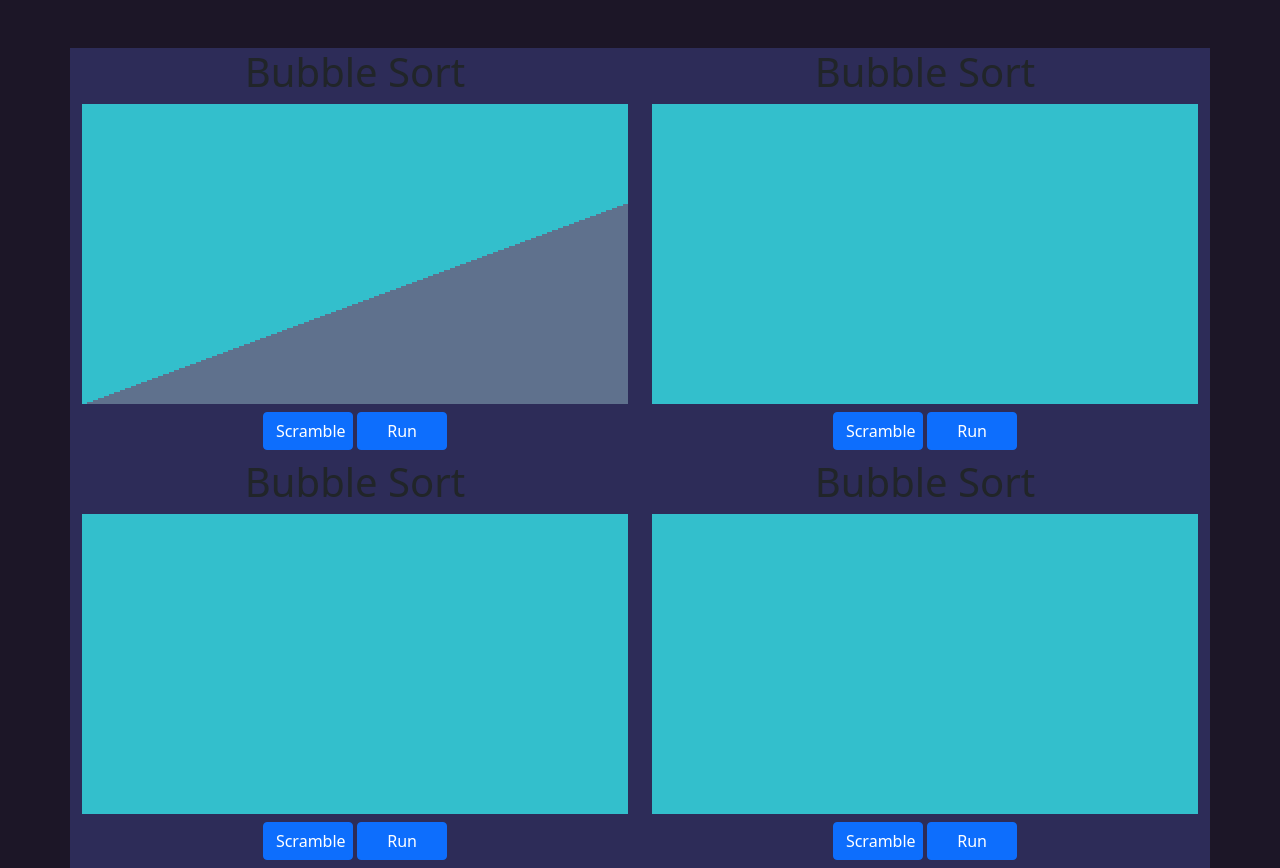
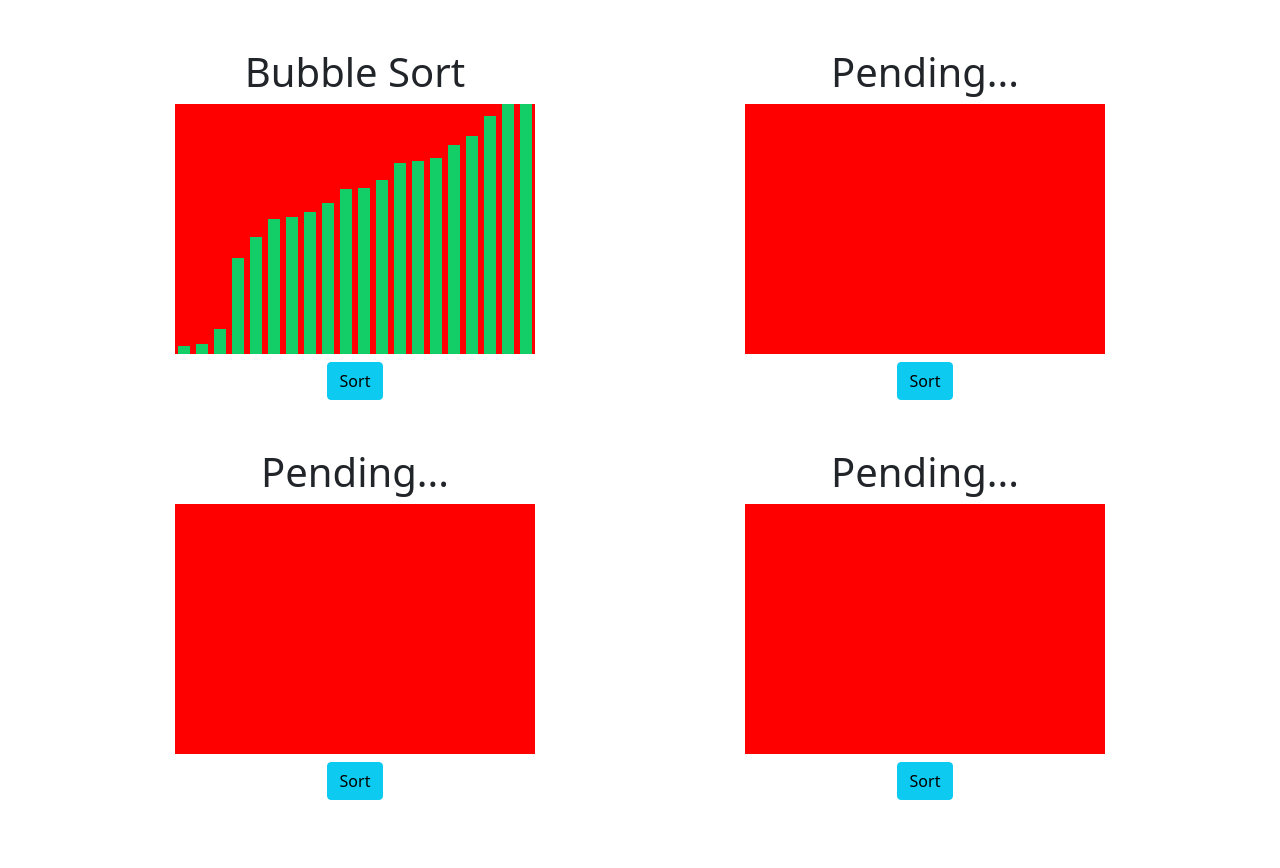
Before and after one commit to Fernando-Lozano/sortingAlgs, a plain HTML site: page index.html in a window 1280 px wide. Drawn offline with nearby package versions, Linux system fonts and the light colour scheme.

Commit message:
first commit on this branch

```diff
--- a/index.html
+++ b/index.html
@@ -14,48 +14,38 @@
 </head>
 
 <body>
+    <!-- *** main content *** -->
     <div class="container mt-5" id="main">
         <div class="row">
+            <!-- *** bubble sort *** -->
             <div class="col-md-6 d-flex flex-column align-items-center">
                 <h1>Bubble Sort</h1>
-                <div id="one" class="d-flex align-items-end">
-                    <div class="item"></div>
+                <div id="one" class="d-flex align-items-end display">
                 </div>
-                <div class="functionality">
-                    <button class="btn btn-primary my-2" id="bubbleReset">Scramble</button>
-                    <button class="btn btn-primary my-2" id="bubbleRun">Run</button>
+                <button class="btn btn-info my-2" id="bubbleSort">Sort</button>
+            </div>
+            <!-- *** pending *** -->
+            <div class="col-md-6 d-flex flex-column align-items-center">
+                <h1>Pending...</h1>
+                <div id="two" class="d-flex align-items-end display">
                 </div>
-            </div>
-            <div class="col-md-6 d-flex flex-column align-items-center">
-                <h1>Bubble Sort</h1>
-                <div id="two">
-
-                </div>
-                <div class="functionality">
-                    <button class="btn btn-primary my-2" id="bubbleReset">Scramble</button>
-                    <button class="btn btn-primary my-2" id="bubbleRun">Run</button>
-                </div>
+                <button class="btn btn-info my-2" id="bubbleRun">Sort</button>
             </div>
         </div>
         <div class="row">
+            <!-- *** pending *** -->
             <div class="col-md-6 d-flex flex-column align-items-center">
-                <h1>Bubble Sort</h1>
-                <div id="three">
+                <h1>Pending...</h1>
+                <div id="one" class="d-flex align-items-end display">
                 </div>
-                <div class="functionality">
-                    <button class="btn btn-primary my-2" id="bubbleButton">Scramble</button>
-                    <button class="btn btn-primary my-2" id="bubbleButton">Run</button>
+                <button class="btn btn-info my-2" id="bubbleRun">Sort</button>
+            </div>
+            <!-- *** pending *** -->
+            <div class="col-md-6 d-flex flex-column align-items-center">
+                <h1>Pending...</h1>
+                <div id="two" class="d-flex align-items-end display">
                 </div>
-            </div>
-            <div class="col-md-6 d-flex flex-column align-items-center">
-                <h1>Bubble Sort</h1>
-                <div id="four">
-
-                </div>
-                <div class="functionality">
-                    <button class="btn btn-primary my-2" id="bubbleButton">Scramble</button>
-                    <button class="btn btn-primary my-2" id="bubbleButton">Run</button>
-                </div>
+                <button class="btn btn-info my-2" id="bubbleRun">Sort</button>
             </div>
         </div>
     </div>
--- a/script.js
+++ b/script.js
@@ -1,92 +1,94 @@
-const   square1 = document.querySelector("#one"),
-        square2 = document.querySelector("#two"),
-        square3 = document.querySelector("#three"),
-        square4 = document.querySelector("#four"),
-        bubbleReset = document.querySelector("#bubbleReset"),
-        bubbleRun = document.querySelector("#bubbleRun");
-        // add more buttons for other displays
-var div, bubbleScramble;
+var bubbleDisplay = document.querySelectorAll(".display")[0];
 
-// random heights used for the display bars
-let heights = [2, 4, 6, 8, 10, 12, 14, 16, 18, 20, 22, 24, 26, 28, 30, 32, 34, 36, 38, 40, 42, 44, 46, 48, 50, 52, 54, 56, 58, 60, 62, 64, 66, 68, 70, 72, 74, 76, 78, 80, 82, 84, 86, 88, 90, 92, 94, 96, 98, 100, 102, 104, 106, 108, 110, 112, 114, 116, 118, 120, 122, 124, 126, 128, 130, 132, 134, 136, 138, 140, 142, 144, 146, 148, 150, 152, 154, 156, 158, 160, 162, 164, 166, 168, 170, 172, 174, 176, 178, 180, 182, 184, 186, 188, 190, 192, 194, 196, 198, 200];
+// *** bubble sort ***
 
-// ****** bubble sort ******
+// most of this section was taken from
+// https://www.geeksforgeeks.org/bubble-sort-visualization-using-javascript/
 
-populateDisplays(square1, heights);
+// Function to generate the array of blocks
+function generatearray() {
+    for (var i = 0; i < 20; i++) {
 
-// scrambles bubble sort display
-bubbleReset.addEventListener("click", () => {
-    square1.innerHTML = "";
-    bubbleScramble = shuffle(heights);
-    console.log(bubbleScramble.length);
-    populateDisplays(square1, bubbleScramble);
-});
-bubbleRun.addEventListener("click", () => {
-    // const
-});
+        // Return a value from 1 to 250 (both inclusive)--height of container
+        var value = Math.ceil(Math.random() * 250);
 
-// sorts bubble sort display
-bubbleRun.addEventListener("click", () => {
-    counter = 0, solved = true;
-    div = document.querySelectorAll(".item");
-    bubbleSort();
-});
+        // Creating element div
+        var array_ele = document.createElement("div");
 
-// ****** helpers *****
+        // Adding class 'block' to div
+        array_ele.classList.add("block");
 
-// populates provided div with bars
-function populateDisplays(div, heights) {
-    heights.forEach(num => {
-        let bar = document.createElement("div");
-        bar.style.height = `${num}px`;
-        bar.classList.add("item");
-        div.appendChild(bar);
+        // Adding style to div
+        array_ele.style.height = `${value}px`;
+        // array_ele.style.transform = `translate(${i * 6}px)`; might remove permanently if i can make alternative
+
+        // data attribute to store value
+        array_ele.dataset.value = value;
+
+        // Appending created elements to index.html
+        bubbleDisplay.appendChild(array_ele);
+    }
+}
+
+// Promise to swap two blocks
+function swap(el1, el2) {
+    return new Promise((resolve) => {
+
+        window.requestAnimationFrame(function () {
+
+            // For waiting for .25 sec
+            setTimeout(() => {
+                bubbleDisplay.insertBefore(el2, el1);           // make changes here!
+                resolve();
+            }, 10); //set to 250
+        });
     });
 }
 
-// https://bost.ocks.org/mike/shuffle/
-// Fisher-Yates Shuffle with an O(n) time complexity
-function shuffle(array) {
-    var m = array.length, t, i;
+// Asynchronous BubbleSort function
+async function BubbleSort(delay = 100) {
+    var blocks = document.querySelectorAll(".block");
 
-    // While there remain elements to shuffle…
-    while (m) {
+    // BubbleSort Algorithm
+    for (var i = 0; i < blocks.length; i += 1) {
+        for (var j = 0; j < blocks.length - i - 1; j += 1) {
 
-        // Pick a remaining element…
-        i = Math.floor(Math.random() * m--);
+            // To change background-color of the
+            // blocks to be compared
+            blocks[j].style.backgroundColor = "#FF4949";
+            blocks[j + 1].style.backgroundColor = "#FF4949";
 
-        // And swap it with the current element.
-        t = array[m];
-        array[m] = array[i];
-        array[i] = t;
-    }
-    return array;
-}
-// iterator that contains sorting algorithm
-var counter, solved;
-function bubbleSort() {
-    let index = counter % (bubbleScramble.length - 1); // alternative to nested loops
-    let temp;
-    if (bubbleScramble[index] > bubbleScramble[index+1]) {
-        temp = bubbleScramble[index];
-        bubbleScramble[index] = bubbleScramble[index+1];
-        bubbleScramble[index+1] = temp;
+            // To wait for .1 sec
+            await new Promise((resolve) =>
+                setTimeout(() => {
+                    resolve();
+                }, delay)
+            );
 
-        // for display
-        div[index].style.height = `${bubbleScramble[index]}px`;
-        div[index+1].style.height = `${bubbleScramble[index+1]}px`;
-        solved = false;
-    }
-    if (solved && counter > 1 && index == 0) {
-        console.log("here");
-        return;
-    };
-    if (index == 0 && counter > 1) {
-        solved = true;
-    }
-    counter++;
-    // bubble sort has a time complexity of O(n^2)
-    if (counter < bubbleScramble.length ** 2) {
-        setTimeout(bubbleSort, 5);
+            console.log("run");
+            var value1 = Number(blocks[j].dataset.value);
+            var value2 = Number(blocks[j + 1].dataset.value);
+
+            // To compare value of two blocks
+            if (value1 > value2) {
+                await swap(blocks[j], blocks[j + 1]);
+                blocks = document.querySelectorAll(".block");
+            }
+
+            // Changing the color to the previous one
+            blocks[j].style.backgroundColor = "#6b5b95";
+            blocks[j + 1].style.backgroundColor = "#6b5b95";
+        }
+
+        //changing the color of greatest element
+        //found in the above traversal
+        blocks[blocks.length - i - 1]
+            .style.backgroundColor = "#13CE66";
     }
 }
+
+// Calling generatearray function
+generatearray();
+
+// Calling BubbleSort function
+BubbleSort(10);
--- a/style.css
+++ b/style.css
@@ -1,25 +1,26 @@
 /* temporary colors */
 :root {
-    --main-bg-color: rgb(28, 22, 39);
-    --second-bg-color: rgb(45, 44, 88);
-    --squares: rgb(51, 191, 204);
-    --item: rgb(95, 113, 141);
+    --squares: #0DCAF0;
 }
-body {
-    background-color: var(--main-bg-color);
+* {
+    margin: 0px;
+    padding: 0px;
+    box-sizing: border-box;
 }
-#main {
-    background-color: var(--second-bg-color);
+.col-md-6 {
+    height: 50vh;
+    min-height: 350px;
 }
-#one, #two, #three, #four {
-    width: 100%;
-    height: 300px;
-    background-color: var(--squares);
+.display {
+    background-color: red;
+    height: 250px;
+    width: 360px;
 }
-button {
-    width: 90px;
+.block {
+    width: 12px; /* might need to adjust since i changed display width*/
+    margin: 0 3px;
+    background-color: #6b5b95;
+    position: relative;
+    bottom: 0px;
+    transition: 0.2s all ease;
 }
-.item {
-    background-color: var(--item);
-    width: 2%;
-}
```
